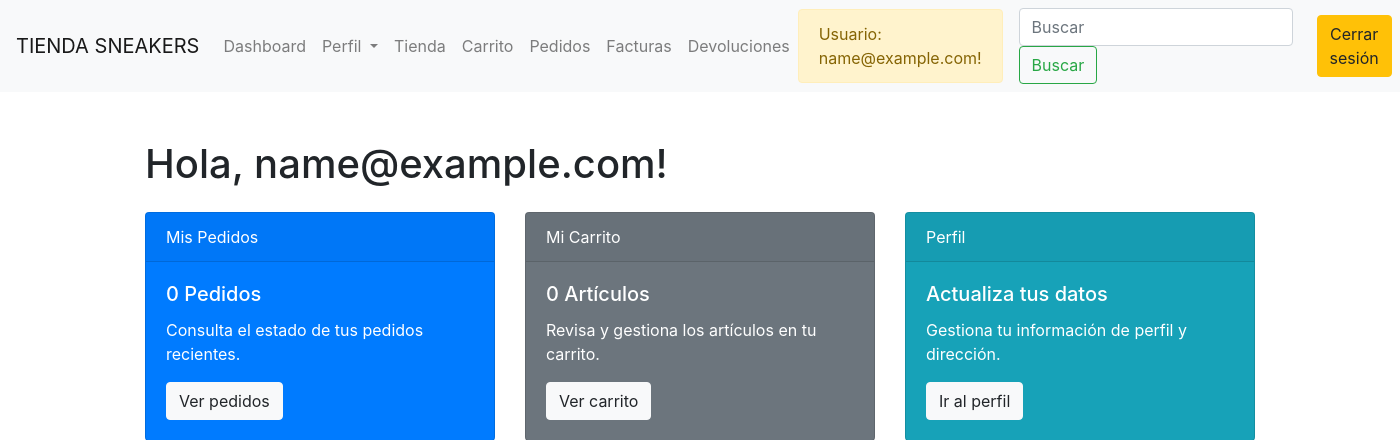
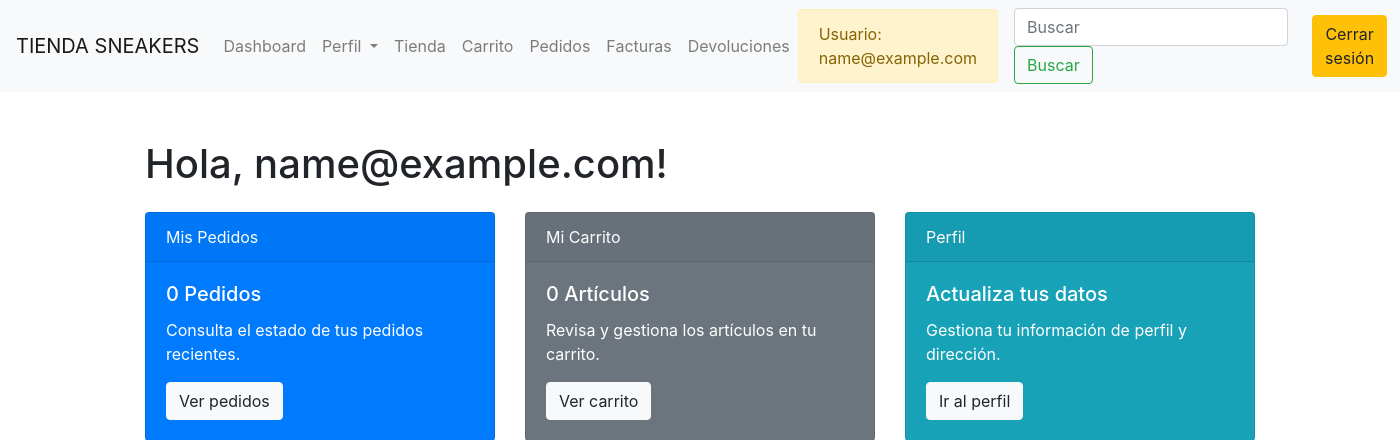
Before and after one commit to Daniel-Arboleda/Online-Store-Sneakers, a PHP site: page /user/dashboard.php in a window 1400 px wide. Shown: the top 440 px of the page. Run offline with PHP 8.4, Linux system fonts and the light colour scheme; the visitor is signed in with stand-in values (Sample User, id 1); data that the repository does not hold is empty; a stand-in replaces the project's code that opens the database connection.

Commit message:
Full-Stack se refactoriza la logica de negocio para la pagina principal del usuario logeado, se genera un administrador de servicios en el dashboard y acctualizamos el menu de usuarios logeados para que corresponda con la funcionalidad del proeycto

```diff
--- a/public/user/dashboard.php
+++ b/public/user/dashboard.php
@@ -111,6 +111,8 @@ try {
             </div>
         </div>
 
+    </div>
+
 
     <!-- Scripts -->
     <script src="https://code.jquery.com/jquery-3.5.1.slim.min.js"></script>
--- a/public/user/menu.php
+++ b/public/user/menu.php
@@ -55,7 +55,7 @@ $usuarioEmail = $isLoggedIn ? $_SESSION['email'] : '';
     <!-- Usuario y búsqueda -->
     <div class="d-flex align-items-center">
         <?php if ($isLoggedIn): ?>
-            <p class="alert alert-warning mb-0 mr-3"> Usuario: <?php echo htmlspecialchars($usuarioEmail); ?>!</p>
+            <p class="alert alert-warning mb-0 mr-3"> Usuario: <?php echo htmlspecialchars($usuarioEmail); ?></p>
         <?php else: ?>
             <p class="alert alert-warning mb-0 mr-3"> No has iniciado sesión.</p>
         <?php endif; ?>
```
